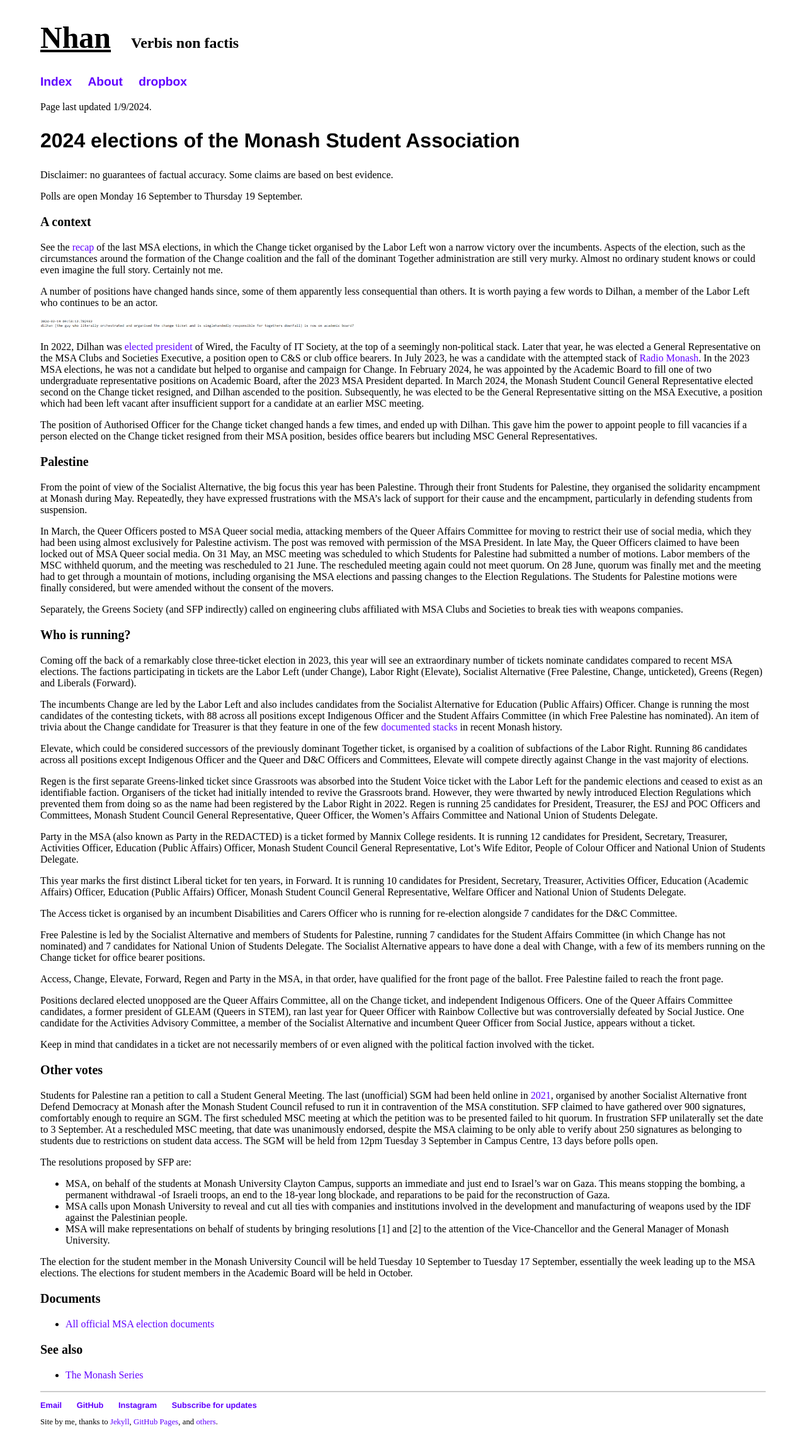
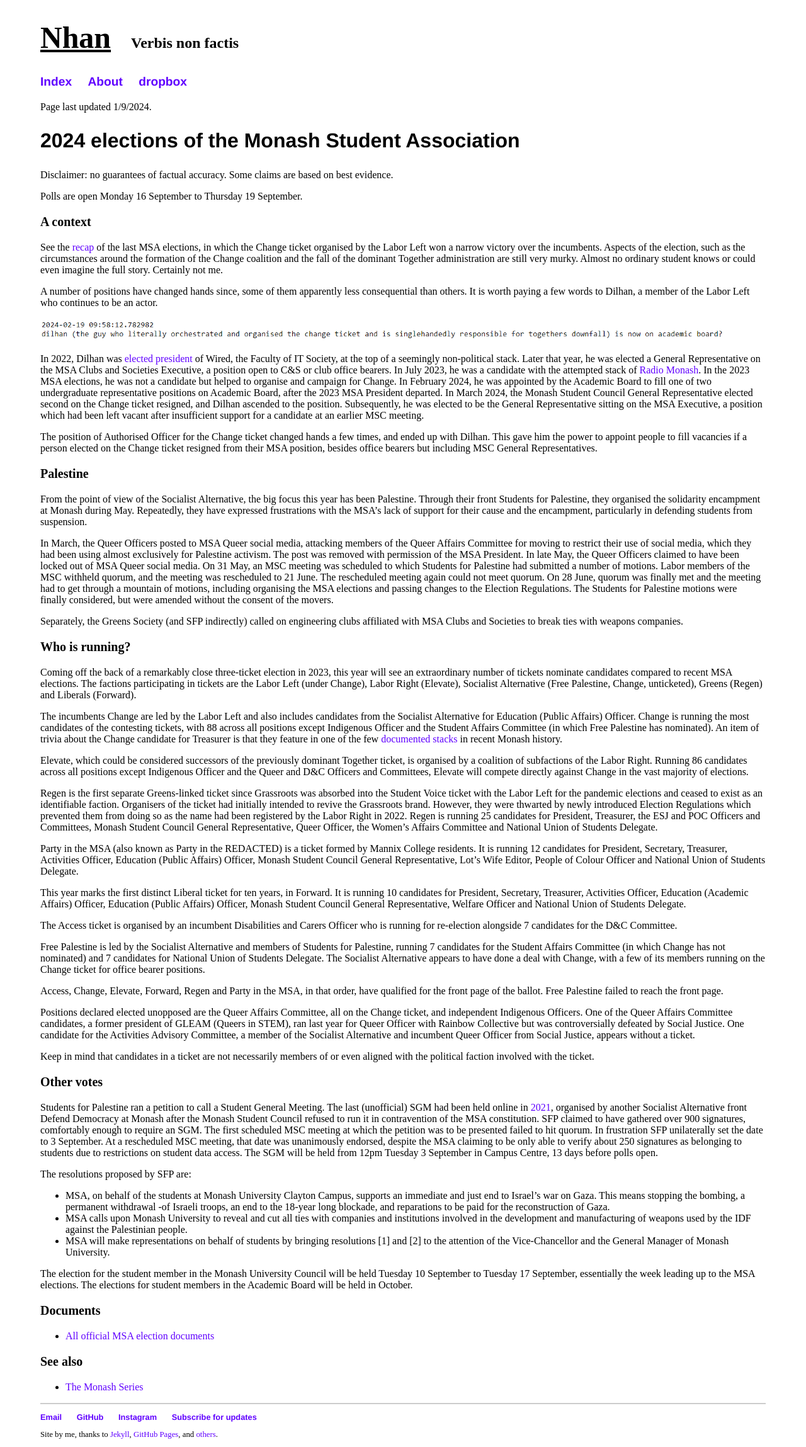
Before and after one commit to nhtnhanbn/nhtnhanbn.github.io, a Jekyll site: the page built from monash/msa24.md, in a window 1280 px wide. Shown: the whole page at 63% size. Built offline with Jekyll 4.4.1, drawn with Linux system fonts in a browser that asks for light colours; grey boxes are pictures that could not be loaded.

Commit message:
Make dilhanmoving bigger on msa24

```diff
--- a/monash/msa24.md
+++ b/monash/msa24.md
@@ -17,7 +17,7 @@
 
 A number of positions have changed hands since, some of them apparently less consequential than others. It is worth paying a few words to Dilhan, a member of the Labor Left who continues to be an actor.
 
-![dilhan (the guy who literally orchestrated and organised the change ticket and is singlehandedly responsible for togethers downfall) is now on academic board?](/files/dilhanmoving.png)
+<img src="/files/dilhanmoving.png" alt="dilhan (the guy who literally orchestrated and organised the change ticket and is singlehandedly responsible for togethers downfall) is now on academic board?" style="max-width:none">
 
 In 2022, Dilhan was [elected president](/wired) of Wired, the Faculty of IT Society, at the top of a seemingly non-political stack. Later that year, he was elected a General Representative on the MSA Clubs and Societies Executive, a position open to C&S or club office bearers. In July 2023, he was a candidate with the attempted stack of [Radio Monash](/radmon). In the 2023 MSA elections, he was not a candidate but helped to organise and campaign for Change. In February 2024, he was appointed by the Academic Board to fill one of two undergraduate representative positions on Academic Board, after the 2023 MSA President departed. In March 2024, the Monash Student Council General Representative elected second on the Change ticket resigned, and Dilhan ascended to the position. Subsequently, he was elected to be the General Representative sitting on the MSA Executive, a position which had been left vacant after insufficient support for a candidate at an earlier MSC meeting.
 
```
